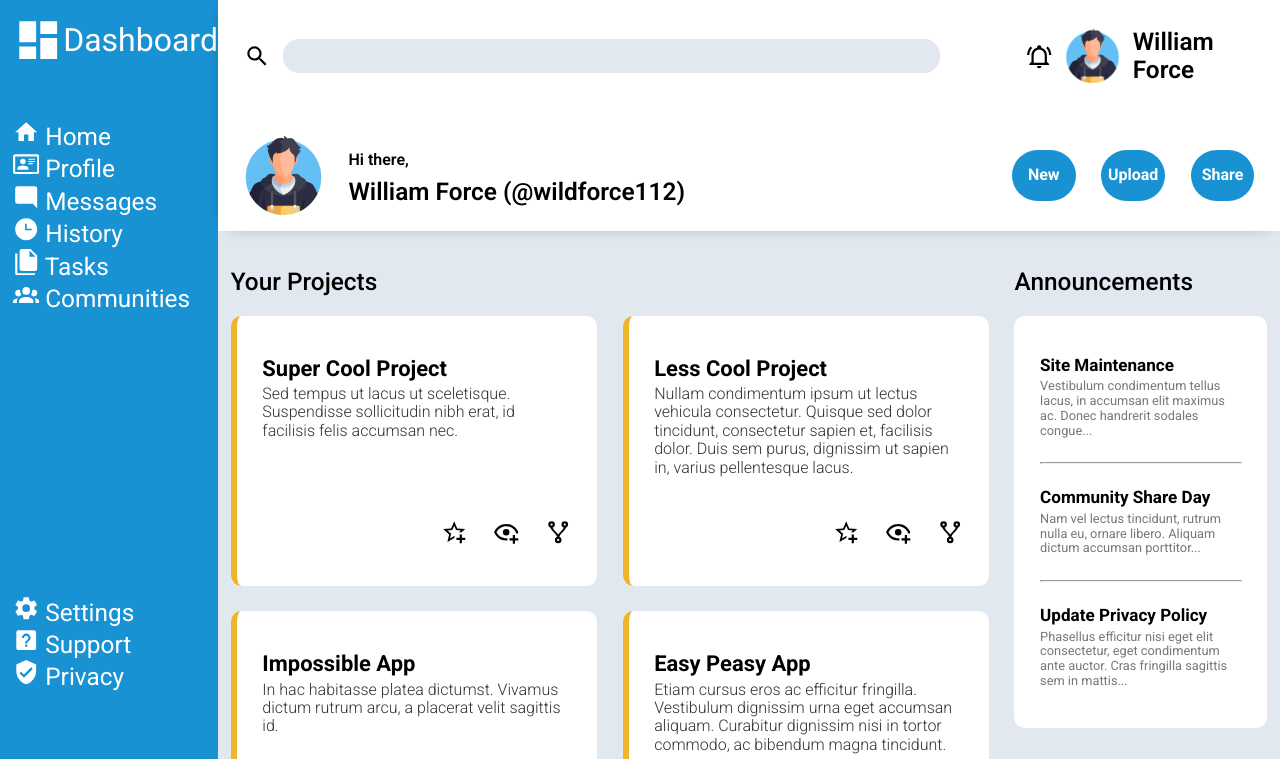
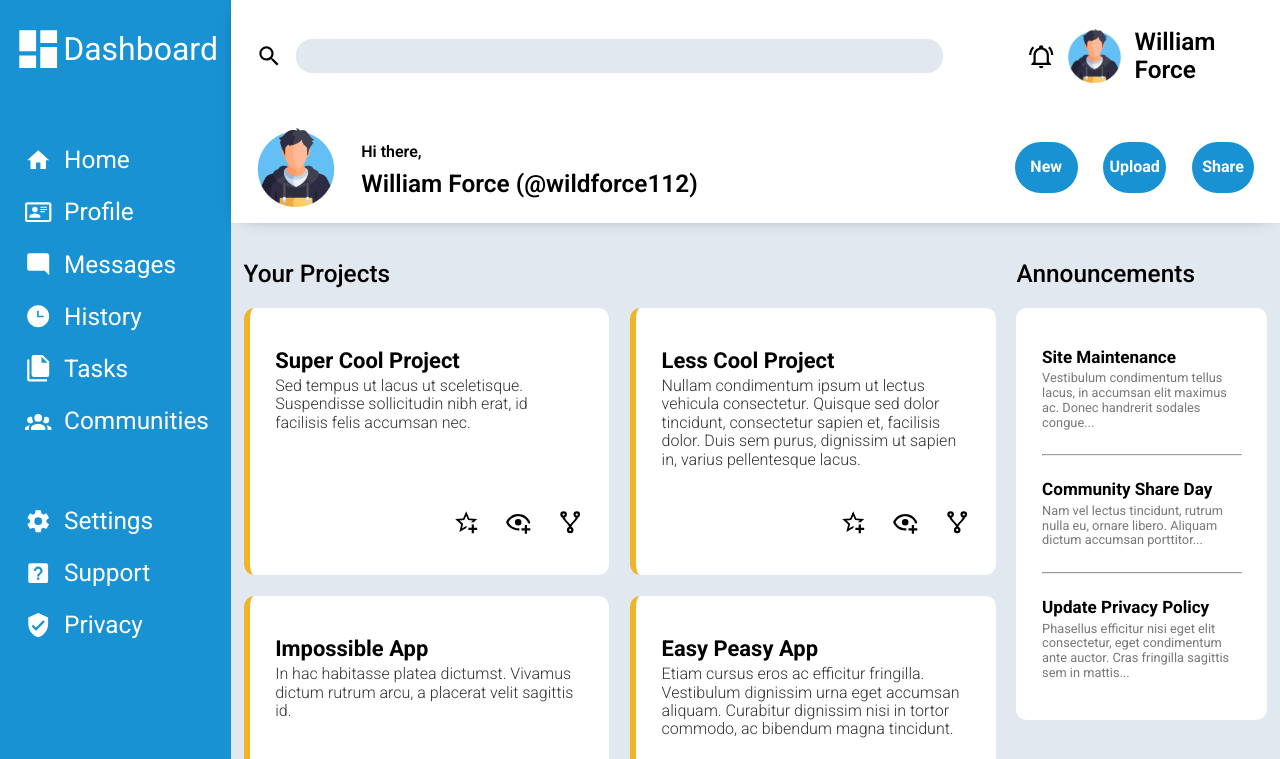
Before and after one commit to WildForce112/admin-dashboard, a website: page index.html in a window 1280 px wide. Shown: the top 759 px of the page. Drawn offline with nearby package versions, Linux system fonts and the light colour scheme.

Commit message:
feat: finished styling sidebar

```diff
--- a/index.html
+++ b/index.html
@@ -12,13 +12,11 @@
 <body>
   <div class="sidebar">
     <div>
-      <div>
-        <svg xmlns="http://www.w3.org/2000/svg" viewBox="0 0 24 24">
-          <title>view-dashboard</title>
-          <path d="M13,3V9H21V3M13,21H21V11H13M3,21H11V15H3M3,13H11V3H3V13Z" />
-        </svg>
-        Dashboard
-      </div>
+      <svg xmlns="http://www.w3.org/2000/svg" viewBox="0 0 24 24">
+        <title>view-dashboard</title>
+        <path d="M13,3V9H21V3M13,21H21V11H13M3,21H11V15H3M3,13H11V3H3V13Z" />
+      </svg>
+      Dashboard
     </div>
     <div>
       <div>
--- a/styles.css
+++ b/styles.css
@@ -23,45 +23,49 @@ svg {
 }
 img{
   aspect-ratio: 1/1;
-  height: calc(3vh + 2vw);
+  height: calc(2vh + 2vw);
 }
 
 .sidebar {
   grid-area: 1 / 1 / 3 / 2;
-  display: grid;
+  display: flex;
+  flex-direction: column;
+  gap: 9vh;
   grid-template-rows: 1fr 4fr 5fr;
   color: white;
   background-color: #1992d4;
-  padding-left: 1vw;
+  padding: 3vh 1vw;
 }
 .sidebar svg {
   fill: white;
+  justify-self: center;
 }
 .sidebar>:first-child{
   display: grid;
+  grid-template-columns: 1fr 3fr;
+  align-items: center;
   font-size: 2rem;
-  height: 10vh;
-}
-.sidebar>:first-child>:first-child {
-  display: grid;
-  align-items: center;
-  grid-template-columns: 1fr 3fr;
 }
 .sidebar>:first-child svg {
   width: calc(50px + 0.05vh);
 }
-/* .sidebar>:first-child + div>div {
+.sidebar>:first-child + div, .sidebar>:last-child {
+  display:grid;
+  gap: 3vh;
+}
+.sidebar>:first-child + div>div, .sidebar>:last-child>div {
+  display: grid;
+  grid-template-columns: 1fr 3fr;
   align-items: center;
-} */
+}
 header {
   padding: 2vh 2vw;
   grid-area: 1 / 2 / 2 / 3;
   display: grid;
   grid-template-rows: 10vh 3fr;
-  gap: 5vh;
+  gap: 4vh;
   background-color: white;
   box-shadow: 0 0 18px -12px black;
-  /* overflow: visible; */
 }
 header>:first-child {
   display: grid;
@@ -122,7 +126,7 @@ header>:last-child>button {
   display: grid;
   grid-template-columns: 3fr 1fr;
   padding: 2vh 1vw;
-  gap: 2vw;
+  gap: calc(1vh + 1vw);
 }
 
 .main-content>:first-child {
@@ -136,7 +140,7 @@ header>:last-child>button {
 .projects> h2 + div{
   display: grid;
   grid-template: repeat(3, 1fr) / repeat(2, 1fr);
-  gap: 2vw;
+  gap: calc(1vh + 1vw);
   height: 93%;
 }
 .projects>h2 + div>div{
```
